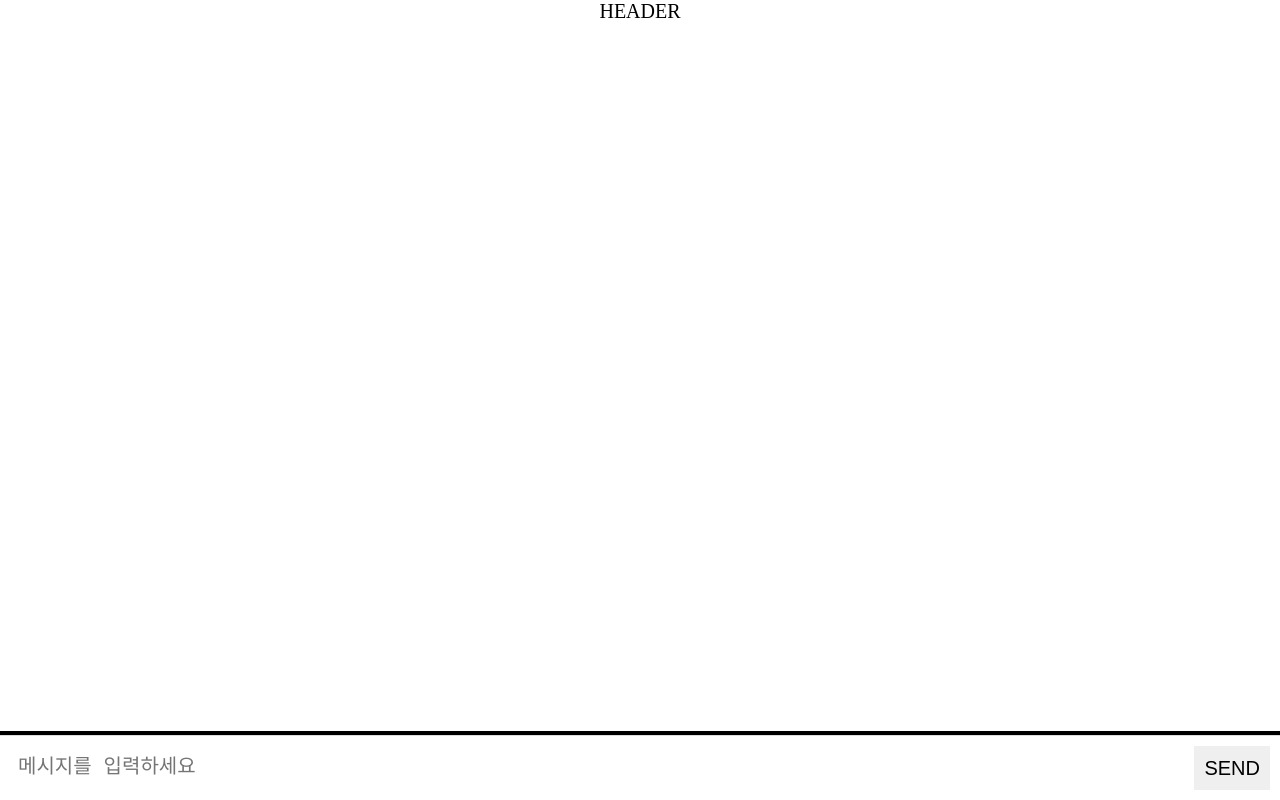
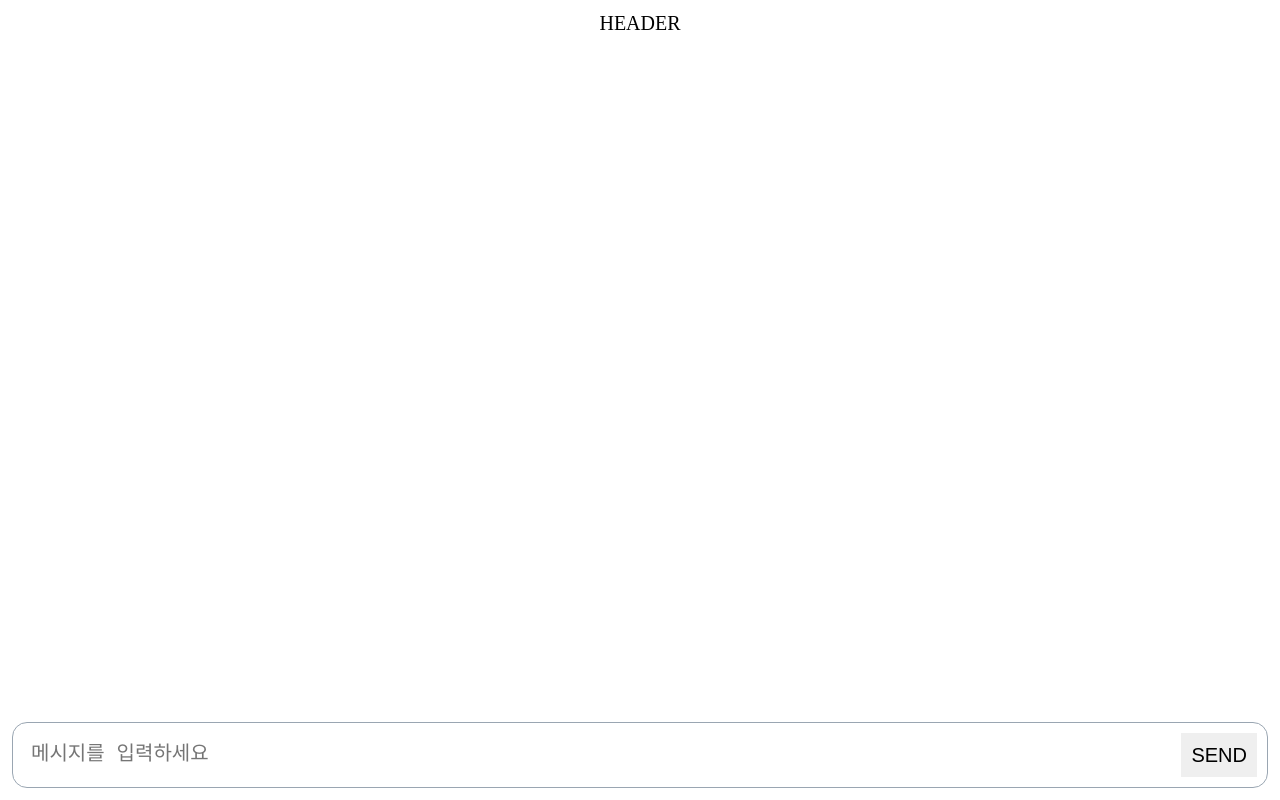
Before and after one commit to light11014/woori-chatbot-practice, a website: page public/index.html in a window 1280 px wide. Drawn offline with Linux system fonts and the light colour scheme.

Commit message:
feat: ui 수정 중

```diff
--- a/public/index.html
+++ b/public/index.html
@@ -14,10 +14,7 @@
       <header>HEADER</header>
       <div class="chat-container">
         <div class="chat-messages"></div>
-                <div
-                    style="border: 2px solid black"
-                    class="auto-complete-container"
-                ></div>
+        <div class="auto-complete-container"></div>
         <div class="chat-input">
           <textarea
             id="input-textarea"
--- a/public/style.css
+++ b/public/style.css
@@ -1,3 +1,10 @@
+:root {
+  --woori-whtie: #ffffff;
+  --woori-light-blue: rgb(32, 196, 244);
+  --woori-blue: rgb(0, 131, 202);
+  --color-border: #9aa6b2;
+}
+
 * {
   box-sizing: border-box;
   font-size: 20px;
@@ -13,6 +20,7 @@ body {
   height: 100%;
   display: flex;
   flex-direction: column;
+  padding: 12px;
 }
 
 header {
@@ -29,11 +37,11 @@ header {
   flex-direction: column;
 }
 
+/* 채팅 */
 .chat-messages {
   flex: 1;
   overflow-y: auto;
   height: 100%;
-  padding: 12px;
 
   display: flex;
   flex-direction: column;
@@ -54,6 +62,28 @@ header {
   justify-content: flex-start;
 }
 
+/* 입력 */
+.chat-input {
+  border: 1px solid var(--color-border);
+  padding: 10px;
+  background: #fff;
+  display: flex;
+  height: auto;
+
+  border-radius: 15px;
+}
+
+#input-textarea {
+  width: 100%;
+  resize: none;
+  overflow: hidden;
+  line-height: 1.4;
+  padding: 8px;
+  border: none;
+  outline: none;
+}
+
+/* 버튼 */
 .icon-btn {
   width: auto;
   height: 100%;
@@ -69,20 +99,8 @@ header {
   display: block;
 }
 
-.chat-input {
-  border-top: 1px solid #ddd;
-  padding: 10px;
-  background: #fff;
-  display: flex;
-  height: auto;
+/* 자동 완성 */
+.auto-complete-container {
+  margin: 10px;
+  background-color: var(--color-border);
 }
-
-#input-textarea {
-  width: 100%;
-  resize: none;
-  overflow: hidden;
-  line-height: 1.4;
-  padding: 8px;
-  border: none;
-  outline: none;
-}
```
Also changed, not shown: package.json (+8 -8 lines), 1 other file. Lines whose indentation alone changed are shown as unchanged.
